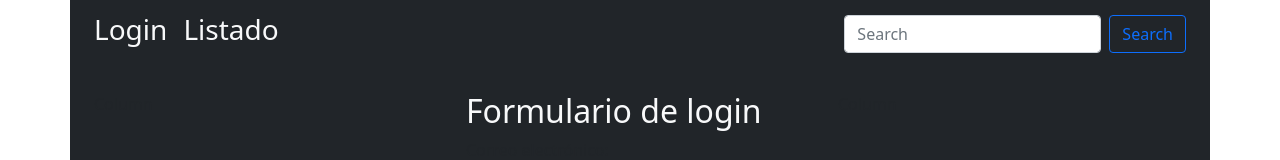
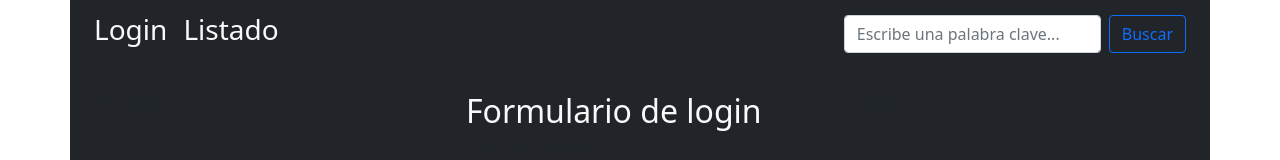
Before and after one commit to gustavocaradonna/alkemy.peliculas.react, a React (Create React App) app: page / in a window 1280 px wide. Shown: the top 160 px of the page. Built offline with nearby package versions, Linux system fonts and the light colour scheme.

Commit message:
fix a buscador

```diff
--- a/src/components/Buscador.js
+++ b/src/components/Buscador.js
@@ -1,13 +1,46 @@
 export function Buscador() {
-  console.log("HAGO CAMBIO DESDE COMPONENTS/SEARCH");
-  console.log("2 CAMBIOs DESDE COMPONENTS/SEARCH");
+  const submitHandler = (e) => {
+    e.preventDefault();
+    const palabra = e.currentTarget.keyword.value;
+    console.log(palabra);
 
-  console.log("cs");
+    if (palabra === "") {
+      alert("Ingrese una palabra");
+    }
+  };
 
-  console.log("-1-dev");
+  return (
+    // <div className="collapse navbar-collapse" id="navbarSupportedContent">
+    //   <ul className="navbar-nav me-auto mb-2 mb-lg-0"></ul>
+    //   <form className="d-flex" onSubmit={submitHandler}>
+    //     <input
+    //       className="form-control me-2"
+    //       type="text"
+    //       placeholder="Escriba una película"
+    //       aria-label="Search"
+    //     />
+    //     <button className="btn btn-outline-primary" type="submit">
+    //       Buscar
+    //     </button>
+    //   </form>
+    // </div>
 
-  console.log("tercer");
-  console.log("cuart");
+    <div className="collapse navbar-collapse" id="navbarSupportedContent">
+      <ul className="navbar-nav me-auto mb-2 mb-lg-0"></ul>
 
-  return;
+      <form className="d-flex align-items-center " onSubmit={submitHandler}>
+        <label className="form-label mb-0 mx-2">
+          <input
+            className="form-control"
+            type="text"
+            name="keyword"
+            placeholder="Escribe una palabra clave..."
+          />
+        </label>
+        <button className="btn btn-outline-primary  " type="submit">
+          Buscar
+        </button>
+      </form>
+    </div>
+  );
 }
--- a/src/components/Header.js
+++ b/src/components/Header.js
@@ -1,4 +1,5 @@
 import { Link } from "react-router-dom";
+import { Buscador } from "./Buscador";
 
 export function Header() {
   return (
@@ -23,20 +24,9 @@ export function Header() {
           <Link to="/listado" className="navbar-brand mb-0 h1">
             <h3 className="text-light ">Listado</h3>
           </Link>
-          <div className="collapse navbar-collapse" id="navbarSupportedContent">
-            <ul className="navbar-nav me-auto mb-2 mb-lg-0"></ul>
-            <form className="d-flex">
-              <input
-                className="form-control me-2"
-                type="search"
-                placeholder="Search"
-                aria-label="Search"
-              />
-              <button className="btn btn-outline-primary" type="submit">
-                Search
-              </button>
-            </form>
-          </div>
+          <div className="align-items-right"></div>
+          {/* aca iria el buscador */}
+          <Buscador />
         </nav>
       </div>
       {/* <div class="divider py-1 bg-light"></div> */}
--- a/src/components/Login.js
+++ b/src/components/Login.js
@@ -45,10 +45,10 @@ export function Login() {
       <br />
       {token && <Navigate to={"/listado"} />}
 
-      <div class="container">
-        <div class="row">
-          <div class="col">Column</div>
-          <div class="col">
+      <div className="container">
+        <div className="row">
+          <div className="col">Column</div>
+          <div className="col">
             <h2 className="text-light">Formulario de login</h2>
             <form onSubmit={submitHandler}>
               <label>
```
